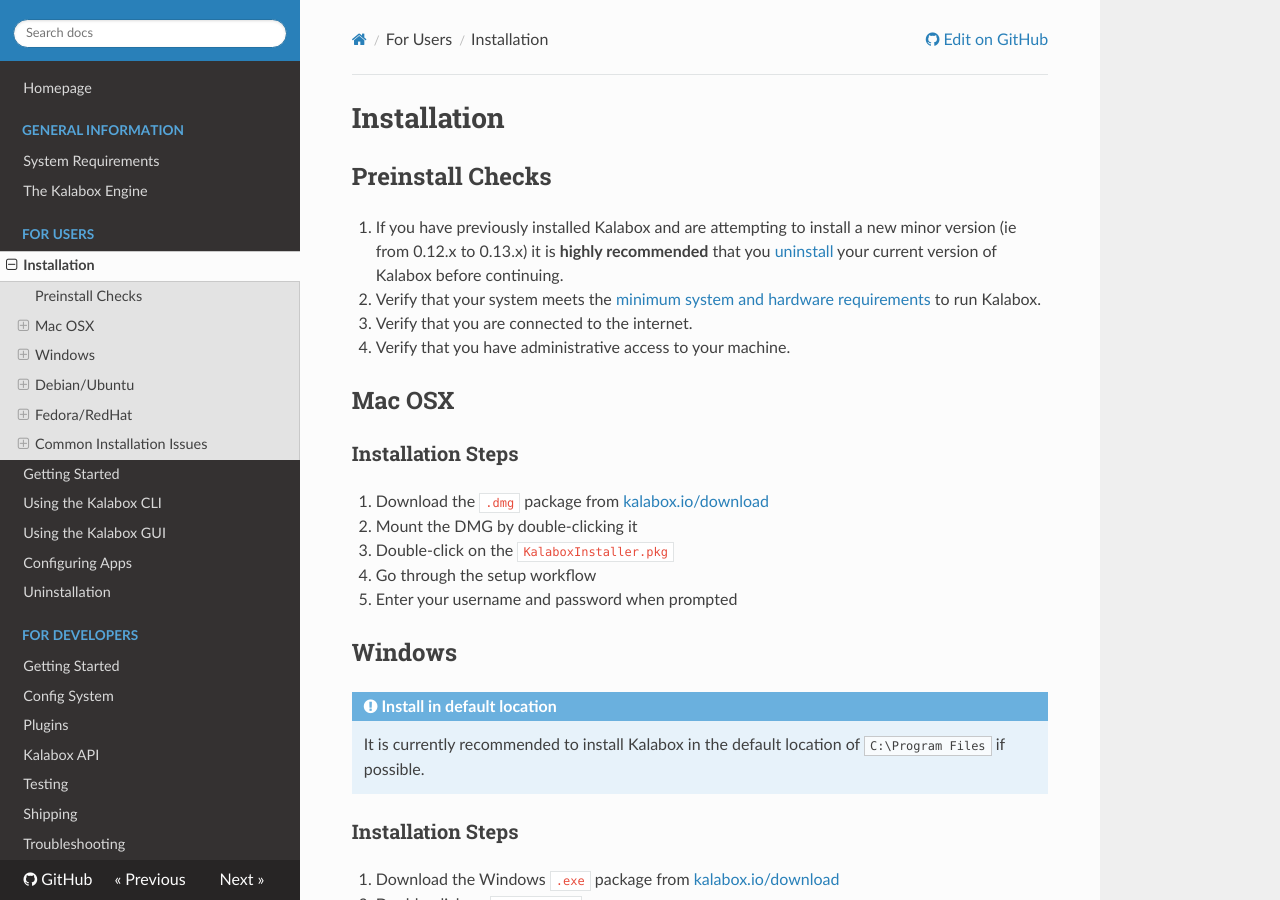
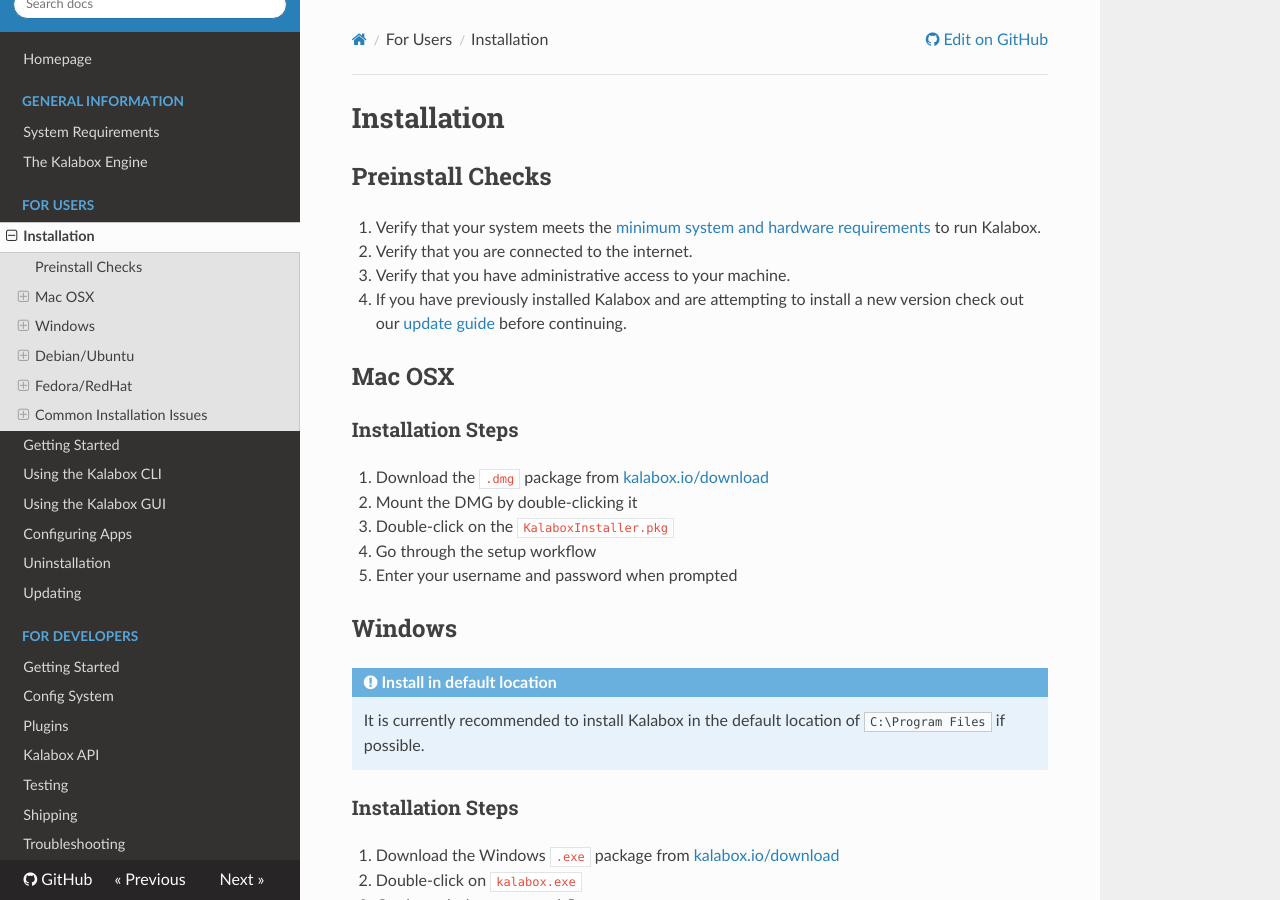
Before and after one commit to kalabox/kalabox, an MkDocs documentation site: the page built from docs/users/install.md, in a window 1280 px wide and 900 px high. Built offline with MkDocs 1.6.1, drawn with Linux system fonts in a browser that asks for light colours; nearby versions of some CDN libraries; old or Windows-style settings are respelled for this version of MkDocs.

Commit message:
#1447 #1471: Update docs

```diff
--- a/docs/users/install.md
+++ b/docs/users/install.md
@@ -4,10 +4,10 @@ Installation
 Preinstall Checks
 -----------------
 
-1. If you have previously installed Kalabox and are attempting to install a new minor version (ie from 0.12.x to 0.13.x) it is **highly recommended** that you [uninstall](http://docs.kalabox.io/en/stable/users/uninstall/) your current version of Kalabox before continuing.
-2. Verify that your system meets the [minimum system and hardware requirements](http://docs.kalabox.io/general/sysreq/) to run Kalabox.
-3. Verify that you are connected to the internet.
-4. Verify that you have administrative access to your machine.
+1. Verify that your system meets the [minimum system and hardware requirements](http://docs.kalabox.io/general/sysreq/) to run Kalabox.
+2. Verify that you are connected to the internet.
+3. Verify that you have administrative access to your machine.
+4. If you have previously installed Kalabox and are attempting to install a new  version check out our [update guide](./updating.md) before continuing.
 
 Mac OSX
 -------
--- a/mkdocs.yml
+++ b/mkdocs.yml
@@ -19,6 +19,7 @@ pages:
     - 'Using the Kalabox GUI': 'users/gui.md'
     - 'Configuring Apps': 'users/config.md'
     - 'Uninstallation': 'users/uninstall.md'
+    - 'Updating': 'users/updating.md'
   - 'For Developers':
     - 'Getting Started': 'developers/contrib.md'
     - 'Config System': 'developers/config.md'
```
Also changed, not shown: docs/users/updating.md (added, +53 -0 lines).
